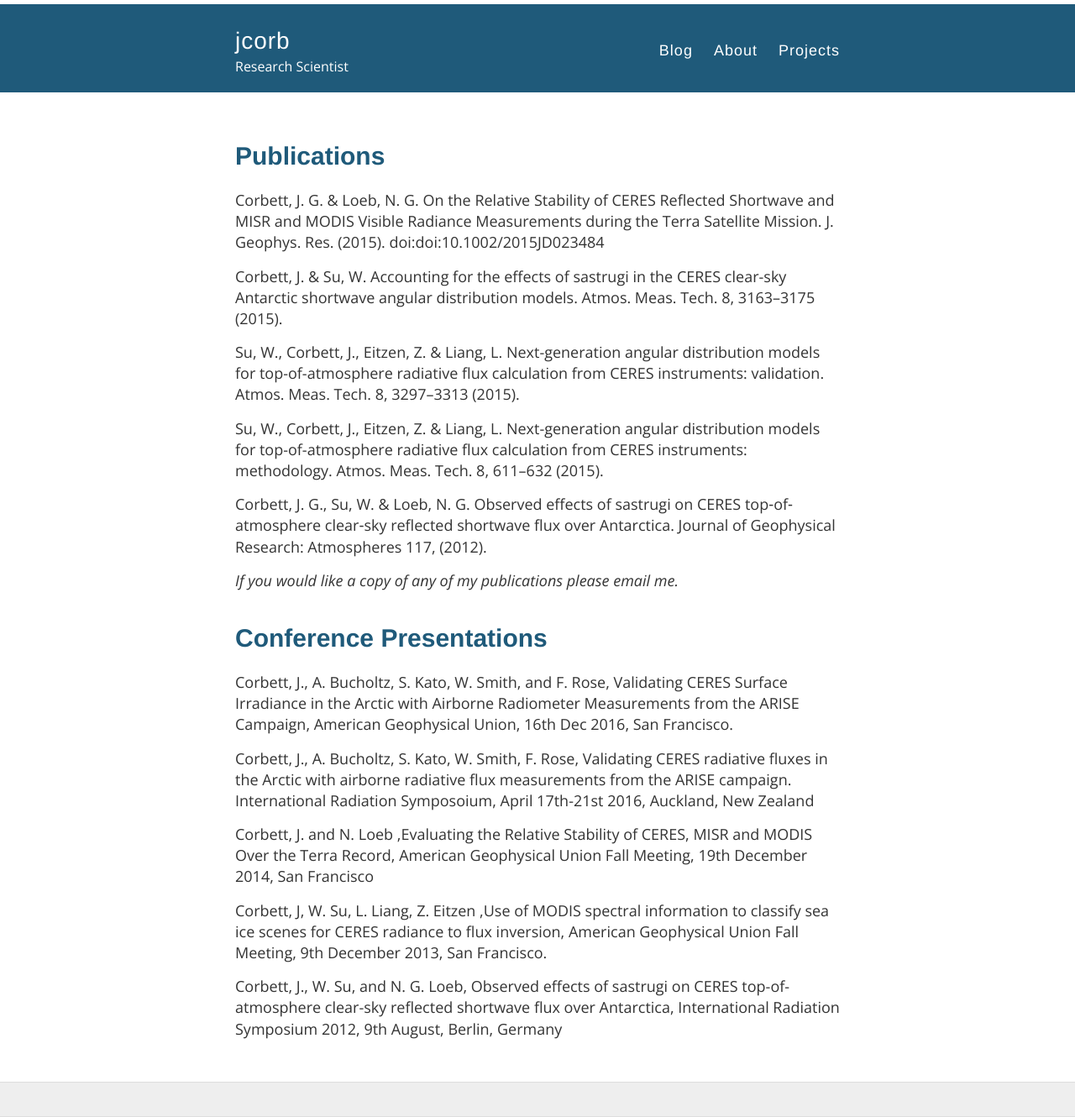
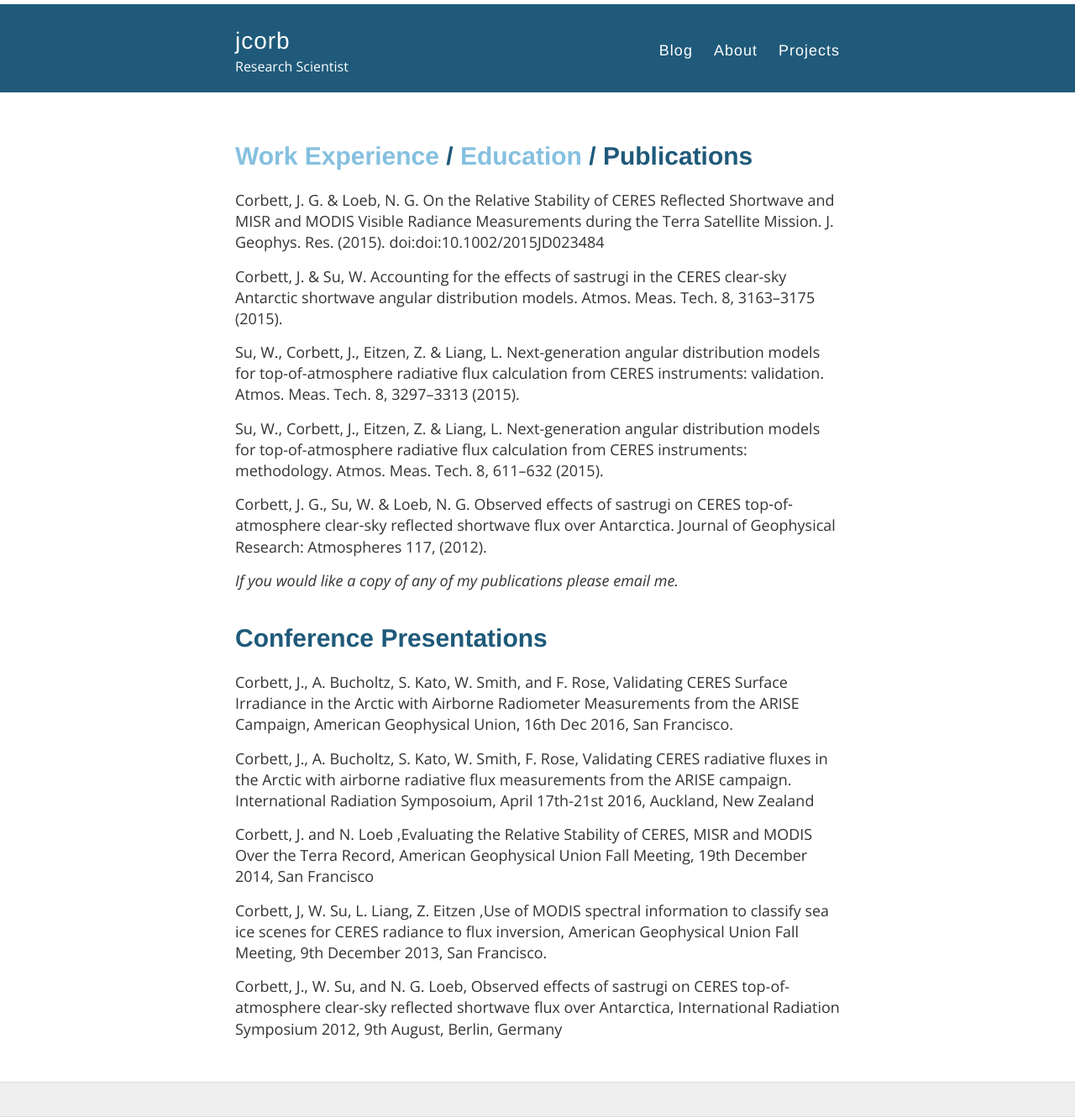
Before and after one commit to jcorb/jcorb.github.io, a Jekyll site: the page built from publications.md, in a window 1280 px wide. Shown: the whole page at 84% size. Built offline with Jekyll 4.4.1, drawn with Linux system fonts in a browser that asks for light colours; nearby versions of some CDN libraries; our own code applies the rules of GitHub Pages for plain Markdown files.

Commit message:
Update publications.md

```diff
--- a/publications.md
+++ b/publications.md
@@ -2,7 +2,7 @@
 layout: default
 ---
 
-# Publications
+# [Work Experience](./work_experience.md) / [Education](./education.md) / Publications
 Corbett, J. G. & Loeb, N. G. On the Relative Stability of CERES Reflected Shortwave and MISR and MODIS Visible Radiance Measurements during the Terra Satellite Mission. J. Geophys. Res. (2015). doi:doi:10.1002/2015JD023484
 
 Corbett, J. & Su, W. Accounting for the effects of sastrugi in the CERES clear-sky Antarctic shortwave angular distribution models. Atmos. Meas. Tech. 8, 3163–3175 (2015).
```
